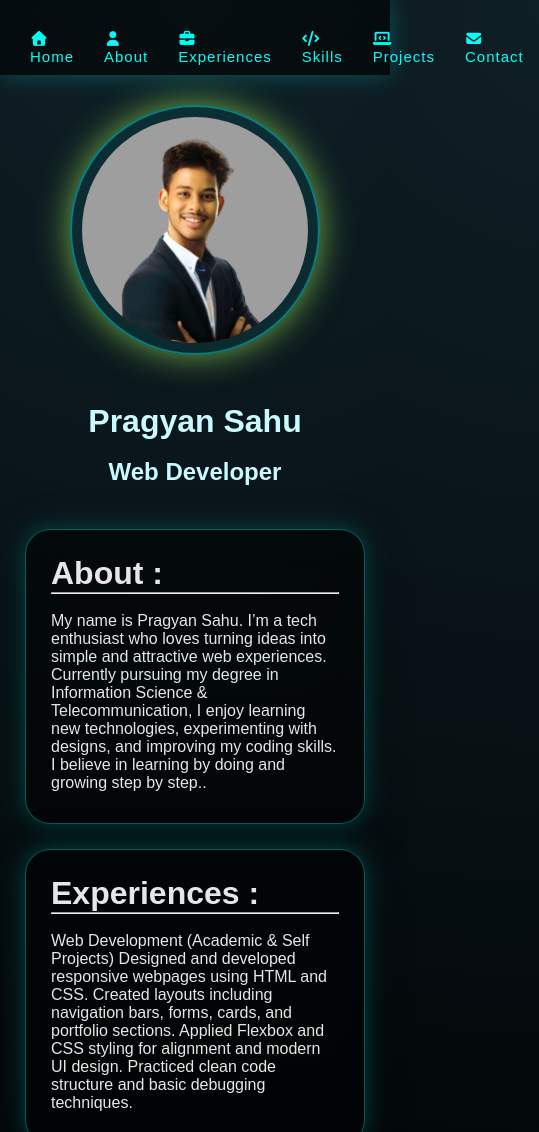
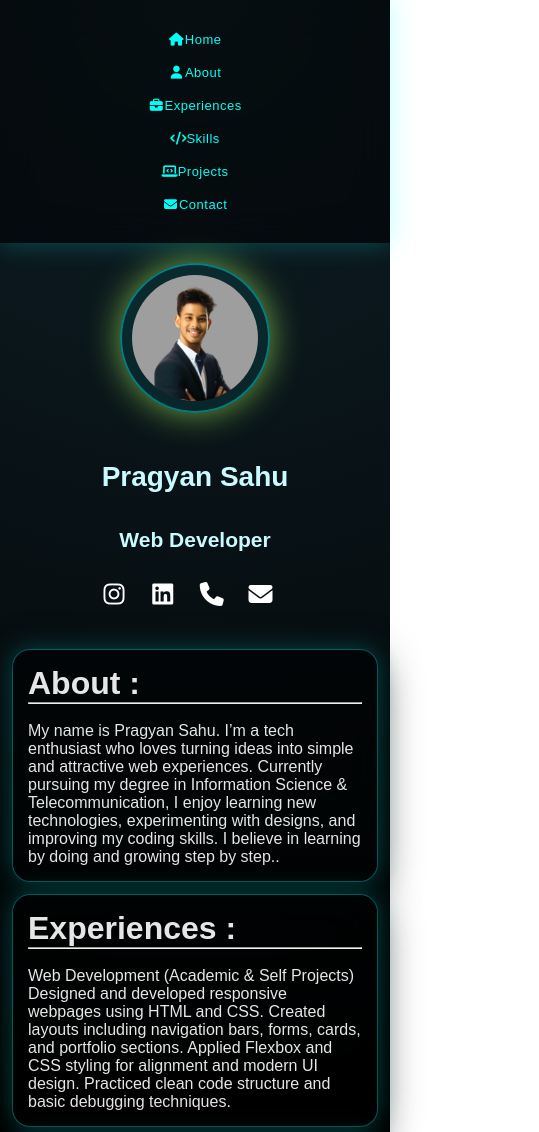
Before and after one commit to pragyan643/Portfolio, a plain HTML site: page index.html in a window 390 px wide. Shown: the top 1132 px of the page, 539 px wide, since content can reach past the window. Drawn offline with Linux system fonts and the light colour scheme.

Commit message:
Add files via upload

```diff
--- a/index.html
+++ b/index.html
@@ -7,6 +7,8 @@
     <link rel="stylesheet" href="styles.css">
     <link rel="shortcut icon" href="favicon.ico" type="image/x-icon">
     <link rel="stylesheet" href="https://cdnjs.cloudflare.com/ajax/libs/font-awesome/7.0.1/css/all.min.css" integrity="sha512-2SwdPD6INVrV/lHTZbO2nodKhrnDdJK9/kg2XD1r9uGqPo1cUbujc+IYdlYdEErWNu69gVcYgdxlmVmzTWnetw==" crossorigin="anonymous" referrerpolicy="no-referrer" />
+    <link rel="stylesheet" href="https://cdnjs.cloudflare.com/ajax/libs/font-awesome/6.5.1/css/all.min.css">
+
 </head>
 <body>
 
@@ -46,6 +48,24 @@
             <h1>Pragyan Sahu</h1>
             <br>
             <h2>Web Developer</h2>
+            <div class="social-links">
+    <a href="https://www.instagram.com/pragyan643?igsh=MXMwZjE2dzZmZ2RxeA==" target="_blank" title="Instagram">
+        <i class="fa-brands fa-instagram"></i>
+    </a>
+
+    <a href="https://www.linkedin.com/in/
+pragyan643" target="_blank" title="LinkedIn">
+        <i class="fa-brands fa-linkedin"></i>
+    </a>
+
+    <a href="tel:+919937982318" title="Call Me">
+        <i class="fa-solid fa-phone"></i>
+    </a>
+
+    <a href="mailto:pragyansahu653@gmail.com" title="Email Me">
+        <i class="fa-solid fa-envelope"></i>
+    </a>
+</div>
 </span>
 </div>
 <div id="About" class="div">
--- a/styles.css
+++ b/styles.css
@@ -132,3 +132,92 @@ footer {
     color: #00fff7;
     letter-spacing: 1px;
 }
+/* ================= MOBILE VIEW ================= */
+@media (max-width: 768px) {
+
+    /* Header */
+    #header {
+        height: auto;
+        padding: 10px 0;
+    }
+
+    /* Navigation */
+    #nav, ul {
+        flex-direction: column;
+        gap: 15px;
+        padding: 10px;
+    }
+
+    a {
+        font-size: 14px;
+    }
+
+    /* Profile Image */
+    #img1 {
+        height: 180px;
+        width: 180px;
+        margin: 20px auto;
+    }
+
+    /* Bio Text */
+    #bio {
+        font-size: 14px;
+        margin: 15px;
+        line-height: 1.6;
+    }
+
+    /* Glass Cards */
+    .div {
+        height: auto;
+        margin: 15px;
+        padding: 20px;
+        border-radius: 18px;
+    }
+
+    .div:hover {
+        transform: none; /* Disable hover lift on mobile */
+    }
+
+    /* Footer */
+    footer {
+        font-size: 13px;
+        padding: 15px;
+    }
+}
+
+/* ================= EXTRA SMALL DEVICES ================= */
+@media (max-width: 480px) {
+
+    a {
+        font-size: 13px;
+        letter-spacing: 0.5px;
+    }
+
+    #img1 {
+        height: 150px;
+        width: 150px;
+    }
+
+    .div {
+        margin: 12px;
+        padding: 15px;
+    }
+}
+.social-links {
+    margin-top: 20px;
+}
+
+.social-links a {
+    display: inline-block;
+    margin-right: 15px;  /* Space between icons */
+    font-size: 24px;     /* Size of the icons */
+    color: #ffffff;      /* Icon color (White) */
+    transition: 0.3s;    /* Smooth hover effect */
+    text-decoration: none;
+}
+
+/* Change color when you hover over them */
+.social-links a:hover {
+    color: #00bcd4;      /* Change to your theme blue color */
+    transform: scale(1.1); /* Slightly grow the icon */
+}
```
